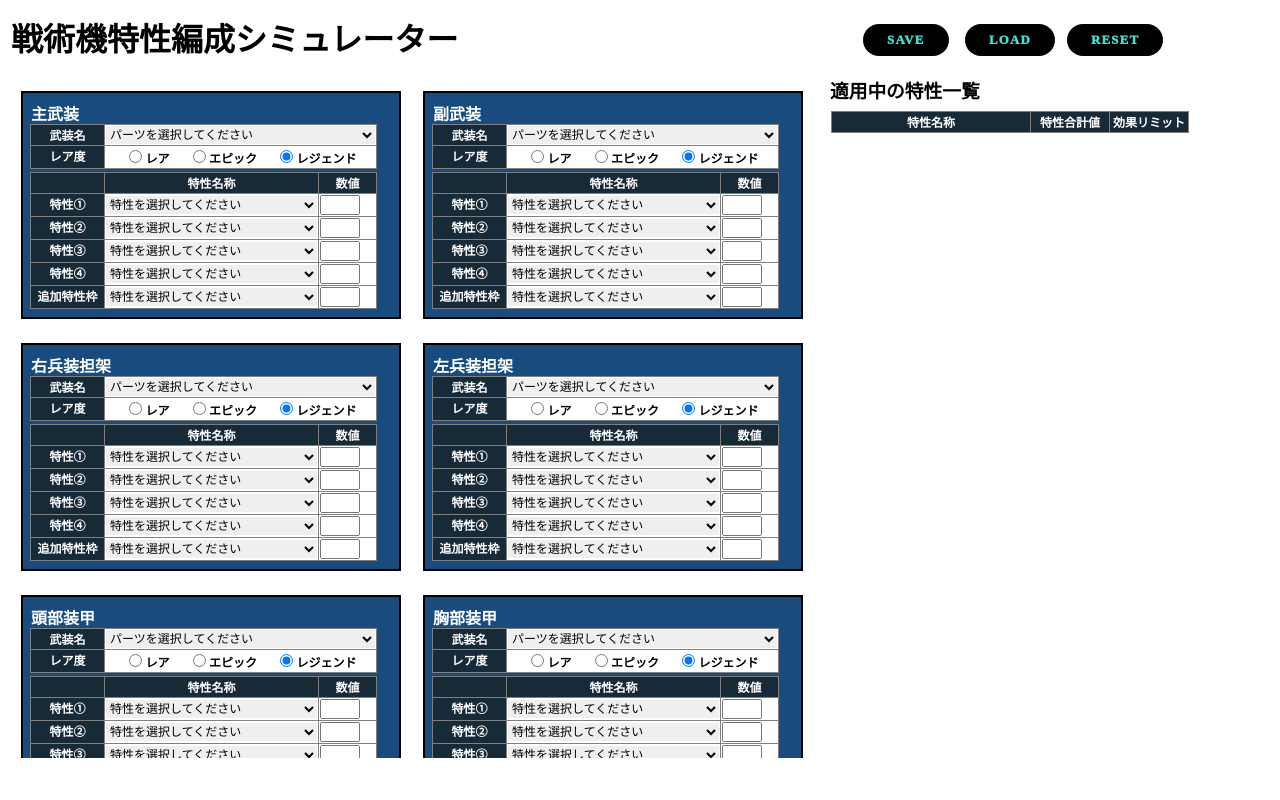
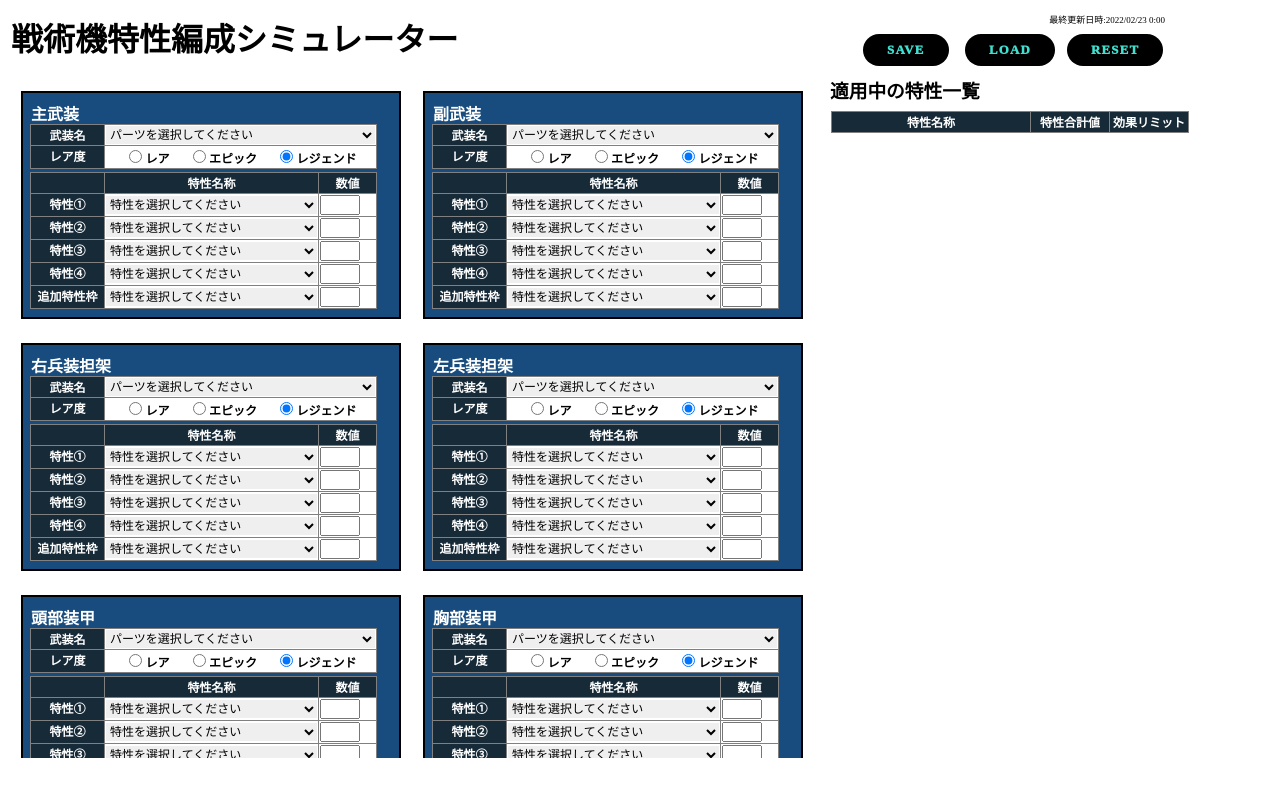
Before and after one commit to infel01/mikhail-sim, a plain HTML site: page index.html in a window 1280 px wide. Drawn offline with Linux system fonts and the light colour scheme.

Commit message:
Add files via upload

```diff
--- a/index.html
+++ b/index.html
@@ -11,10 +11,15 @@
     </head>
     <body>
         <table>
-            <td style="width: 850px;"><h1 style="line-height: 50%;">戦術機特性編成シミュレーター</h1></td>
-            <td style="width: 100px;"><a href="#" class="btn btn-new btn-radius" onClick="local_storage_save()">SAVE</a></td>
-            <td style="width: 100px;"><a href="#" class="btn btn-new btn-radius" onClick="local_storage_load()">LOAD</a></td>
-            <td style="width: 100px;"><a href="#" class="btn btn-new btn-radius" onClick="local_storage_delete()">RESET</a></td>
+            <tr>
+                <td style="width: 850px;" rowspan="2"><h1 style="line-height: 50%;">戦術機特性編成シミュレーター</h1></td>
+                <td style="width: 100px; font-size: 9px; text-align-last: right;" colspan="3">最終更新日時:2022/02/23 0:00</td>
+            </tr>
+            <tr>
+                <td style="width: 100px;"><a href="#" class="btn btn-new btn-radius" onClick="local_storage_save()">SAVE</a></td>
+                <td style="width: 100px;"><a href="#" class="btn btn-new btn-radius" onClick="local_storage_load()">LOAD</a></td>
+                <td style="width: 100px;"><a href="#" class="btn btn-new btn-radius" onClick="local_storage_delete()">RESET</a></td>
+            </tr>
         </table>
         <div style="white-space: nowrap;">
             <div>
--- a/src/option_sim_html_drawer.js
+++ b/src/option_sim_html_drawer.js
@@ -60,7 +60,7 @@ function total_option_table_draw(DataBox) {
     }
 
     htm_cd1 =   '<tr><td style="width: 200px; color: ' + fontcolor[color_flg] + '; background-color: ' + color[color_flg] + ';">'+ master_option_list[DataBox.id].name +'</td>' +
-                '<td style="width: 80px; text-align: right; color: ' + fontcolor[color_flg] + '; background-color: ' + color[color_flg] + ';">' + DataBox.value + percent_draw + '</td>' +
-                '<td style="width: 80px; text-align: right; color: ' + fontcolor[color_flg] + '; background-color: ' + color[color_flg] + ';">' + master_option_list[DataBox.id].effect_limit + percent_draw + '</td></tr>';
+                '<td style="width: 80px; justify-content: right; ' + fontcolor[color_flg] + '; background-color: ' + color[color_flg] + ';">' + DataBox.value + percent_draw + '</td>' +
+                '<td style="width: 80px; justify-content: right; ' + fontcolor[color_flg] + '; background-color: ' + color[color_flg] + ';">' + master_option_list[DataBox.id].effect_limit + percent_draw + '</td></tr>';
     return htm_cd1;
 }
```
